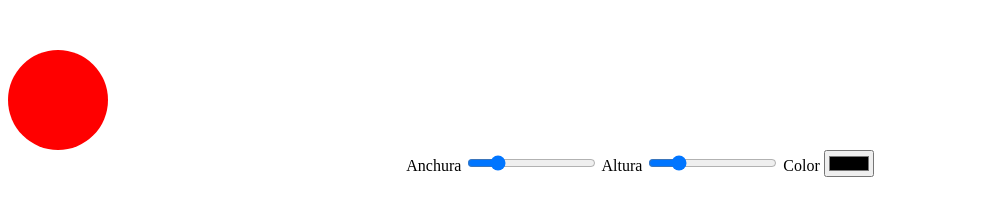
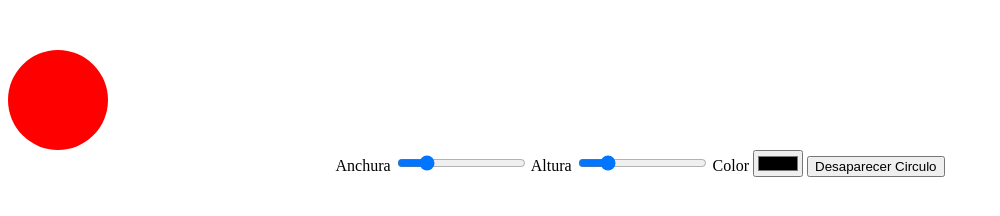
Before and after one commit to MiltonVenegas/Circulo, a plain HTML site: page index.html in a window 1280 px wide. Shown: the whole page, without its empty margins (0-1000 px from the left). Drawn offline with Linux system fonts and the light colour scheme.

Commit message:
Desaparecer

```diff
--- a/Scripts.js
+++ b/Scripts.js
@@ -15,6 +15,14 @@ function changeCircleColor() {
     circle.style.backgroundColor = selectedColor;
 }
 
+function toggleCircle() {
+    if (circle.style.display === 'none') {
+        circle.style.display = 'block';
+    } else {
+        circle.style.display = 'none';
+    }
+}
+
 widthSlider.addEventListener('input', updateCircleSize);
 heightSlider.addEventListener('input', updateCircleSize);
 
--- a/index.html
+++ b/index.html
@@ -16,6 +16,7 @@
     <input type="range" min="50" max="300" value="100" id="heightSlider"> <!-- Barra de deslizamiento para la altura -->
     <label for="">Color</label>
     <input type="color" id="colorPicker">
+    <button onclick="toggleCircle()">Desaparecer Circulo</button>
 </div>
 
 
```
